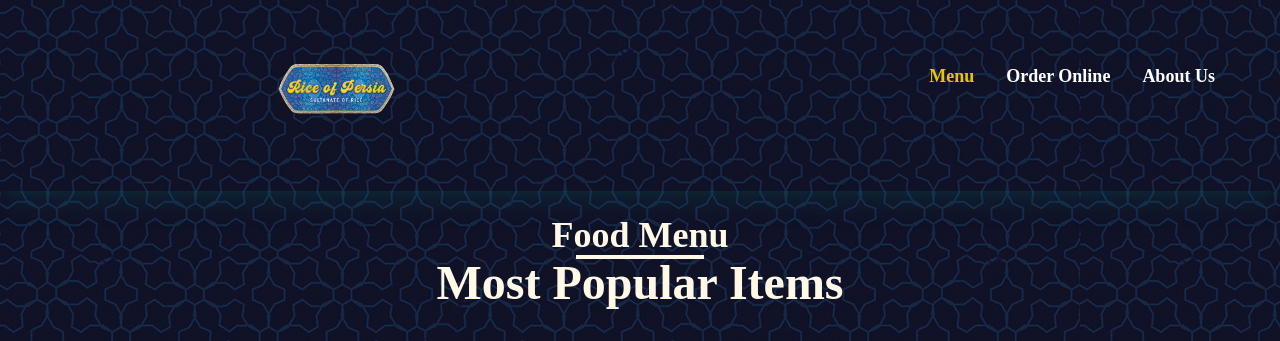
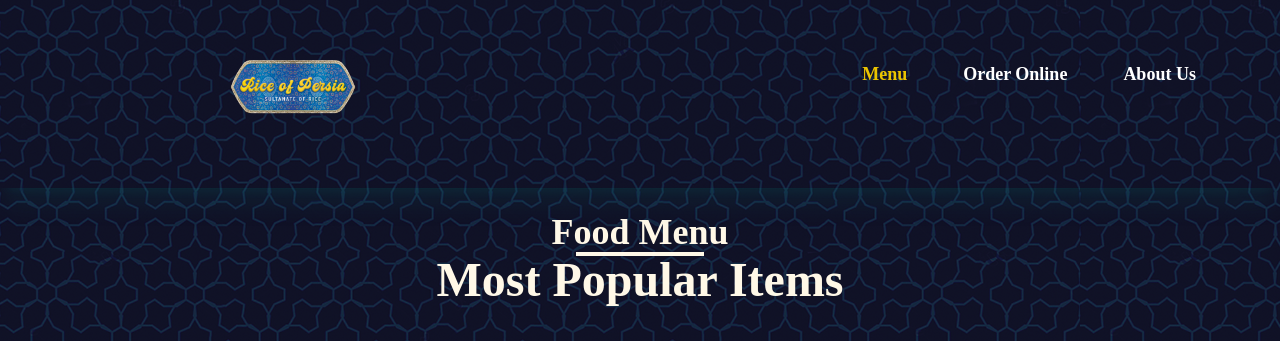
Before and after one commit to ajith-kallar/rice-of-persia, a website: page index.html in a window 1280 px wide. Shown: the top 341 px of the page. Drawn offline with Linux system fonts and the light colour scheme; a web font is replaced by a local one.

```diff
--- a/index.html
+++ b/index.html
@@ -18,10 +18,10 @@
 <body class=" text-normal bg-body h-[100vh] ">
     <header
         class=" sticky top-0  z-50  border-gray-800   shadow-xl transition hover:border-teal-600/10 hover:shadow-teal-600/10 ">
-        <nav class="text-bold text-white py-2  ">
+        <nav class="text-bold text-white py-0 ">
             <div class="max-w-screen-xl flex flex-wrap items-center md:items-center justify-around mx-auto ">
-                <a href="#" class=" overflow-y-hidden flex justify-center ">
-                    <img src="./images/nnn-Photoroom.png" width="350px" class="aspect-ratio" height="200"
+                <a href="#" class="flex">
+                    <img src="./images/nnn-Photoroom.png" width="250px" class="aspect-ratio" height="150"
                         alt="RiceOfPersia" />
 
                 </a>
@@ -31,23 +31,22 @@
                     <span class="sr-only">Open main menu</span>
                     <img src="./images/app.png" class="w-5 h-5  " alt="&#9776;">
                 </button>
-                <div class="hidden  md:block md:w-auto relative left-24 top-[-20px] text-center " id="navbar-dropdown">
+                <div class="hidden  md:block md:w-auto relative left-24 top-[-20px] " id="navbar-dropdown">
                     <ul
-                        class="flex flex-col  font-bold text-lg  p-2 md:p-0 mt-1 border rounded-lg  md:flex-row md:space-x-8 md:mt-0 md:border-0 ">
+                        class="flex flex-col justify-center font-bold text-lg  p-2 md:p-0 mt-1 border rounded-lg  md:flex-row md:space-x-8 md:mt-0 md:border-0 ">
                         <li>
-                            <a href="/index.html"
-                                class="block py-2 pl-3 pr-4 text-end text-[#ebc400] hover:text-[#2096d3]  md:p-0"
+                            <a href="/index.html" class="block py-2 pl-3 pr-4 text-end text-[#ebc400] hover:text-[#2096d3]  md:p-3"
                                 aria-current="page">Menu</a>
                         </li>
 
                         <li>
                             <a href="/orderOnline.html"
-                                class="block py-2 pl-3 pr-4 text-end  hover:text-[#2096d3] md:border-0 md:p-0 ">Order
+                                class="block py-2 pl-3 pr-4 text-end  hover:text-[#2096d3] md:border-0 md:p-3 ">Order
                                 Online</a>
                         </li>
                         <li>
                             <a href="/about.html"
-                                class="block py-2 pl-3 pr-4 text-end    hover:text-[#2096d3]  md:p-0 ">About
+                                class="block py-2 pl-3 pr-4 text-end    hover:text-[#2096d3]  md:p-3 ">About
                                 Us</a>
                         </li>
 
@@ -302,7 +301,7 @@
     <footer class=" p-2  ">
         <div class="mx-auto max-w-5xl px-4 py-2 sm:px-6 lg:px-8">
             <div class="flex justify-center ">
-                <img src="./images/loge new .png" class="h-[100px] w-[150px] aspect-ratio" alt="Rice of persia">
+                <img src="./images/nnn-Photoroom.png" class="h-[100px] w-[150px] aspect-ratio" alt="Rice of persia">
             </div>
             <!--
                 <p class="mx-auto mt-6 max-w-md text-center leading-relaxed text-gray-500">
--- a/src/input.css
+++ b/src/input.css
@@ -25,7 +25,7 @@
         background: url(/images/texturebg.png);
     }
     .aspect-ratio{
-        aspect-ratio: 2/1;
+        aspect-ratio: 2/1.5;
         object-fit: contain;
     }
 }
```
Also changed, not shown: about.html (+1 -1 lines), orderOnline.html (+1 -1 lines), images/_3820a736-f95f-4ed2-b44f-48196997b2ad.jpg (deleted), images/aboutbgremoved.png (deleted), images/bg.jpg (deleted), images/loge new .png (deleted), images/pexels-iamabdullahsheik-9743517-Photoroom.png-Photoroom.png (deleted), src/output.css, 3 other files.
